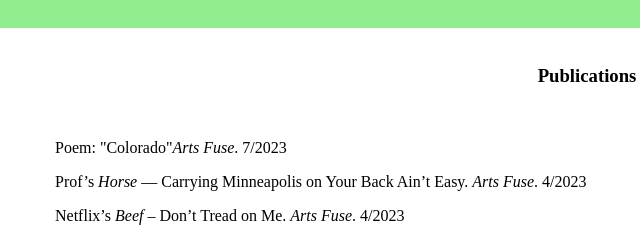
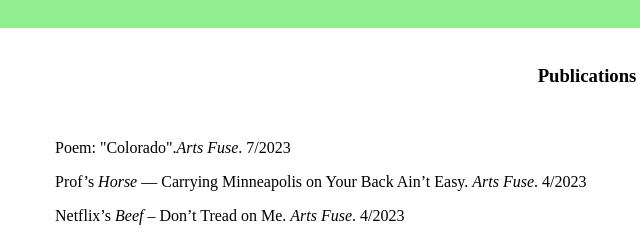
Before and after one commit to jeremyrayjewell/jeremyrayjewell.github.io, a plain HTML site: page index.html in a window 1280 px wide. Shown: the part 780-1018 px from the top of the page, 53-693 px from the left. Drawn offline with Linux system fonts and the light colour scheme.

Commit message:
Update index.html

```diff
--- a/index.html
+++ b/index.html
@@ -26,7 +26,7 @@
   <br>
 <!-- Links start here -->
   <!-- colorado poem -->
-  <p><a href="https://artsfuse.org/276673/" target="_blank" rel="noreferrer noopener"><span>Poem: "Colorado"<span style="font-style:italic;">Arts Fuse</span>. 7/2023</span></a></p>
+  <p><a href="https://artsfuse.org/276673/" target="_blank" rel="noreferrer noopener"><span>Poem: "Colorado".<span style="font-style:italic;">Arts Fuse</span>. 7/2023</span></a></p>
 
 <!-- prof -->
 <p><a href="https://artsfuse.org/271752/" target="_blank" rel="noreferrer noopener"><span>Prof&rsquo;s <span style="font-style:italic;">Horse</span>&nbsp;&mdash; Carrying Minneapolis on Your Back Ain&rsquo;t Easy.&nbsp;<span style="font-style:italic;">Arts Fuse</span>. 4/2023</span></a></p>
```
